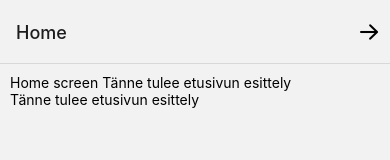
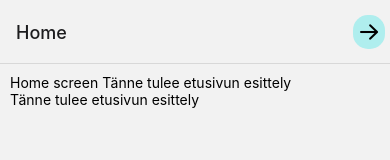
Before and after one commit to TVT22KMO-Mobiilikehitysprojekti-Ryhma6/PetRescue, a React Native app: screen /Home in a window 390 px wide. Shown: the top 160 px of the page. Built offline with nearby package versions, Linux system fonts and the light colour scheme.

Commit message:
Update HomeScreen.js

```diff
--- a/Screens/HomeScreen.js
+++ b/Screens/HomeScreen.js
@@ -12,16 +12,15 @@ export default function HomeScreen({navigation}) {
                 backgroundColor: 'f0f0f0'
             },
             headerRight: () => (
-
                 <AntDesign
-                style={styles.navButton}
-                name='arrowright'
-                size={24}
-                onPress={() => navigation.navigate('Search', {message: message})}
+                  style={[styles.navButton, { backgroundColor: '#AFEEEE', borderRadius: 15 }]}
+                  name="arrowright"
+                  size={24}
+                  onPress={() => navigation.navigate('Search', { message: message })}
                 />
-            )
-        })
-    }, [message])
+              ),
+            });
+          }, [message]);
 
     return (
         <View style={styles.container}>
@@ -34,6 +33,7 @@ export default function HomeScreen({navigation}) {
 const styles = StyleSheet.create({
     container: {
         padding: 10,
+
     },
     navButton: {
         marginRight: 5,
```
